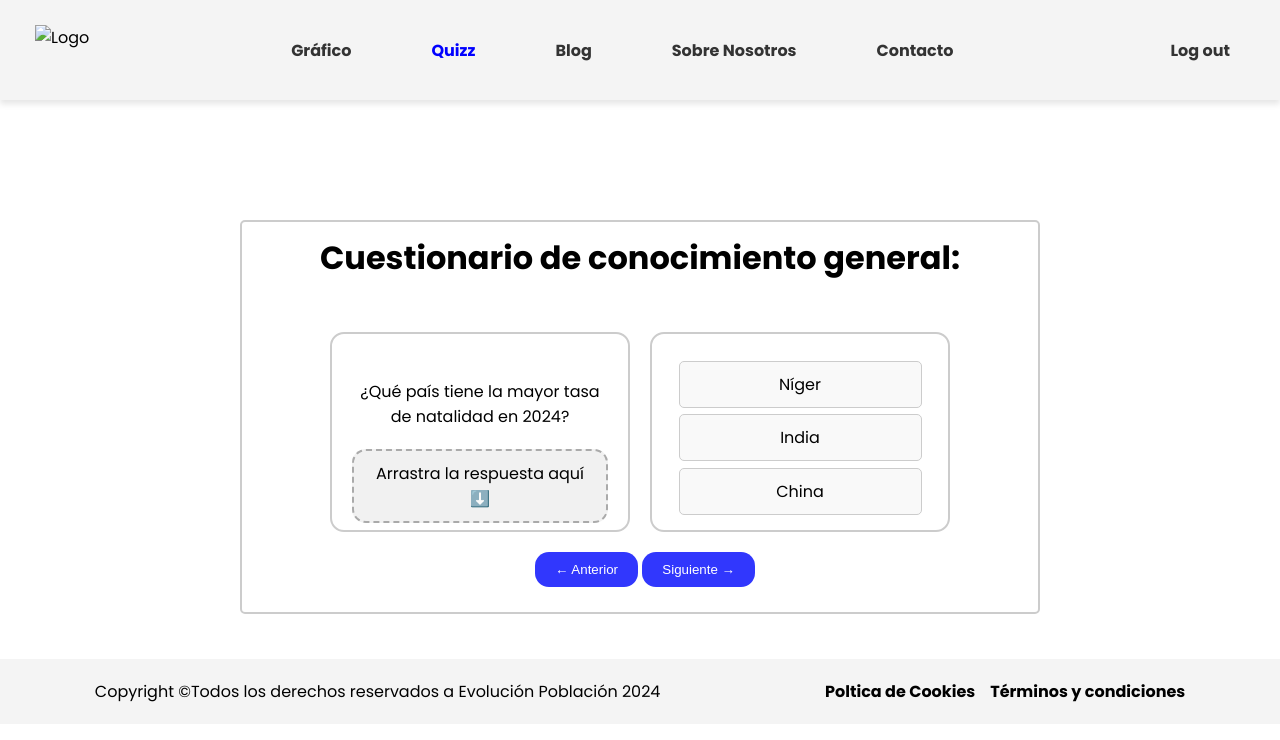
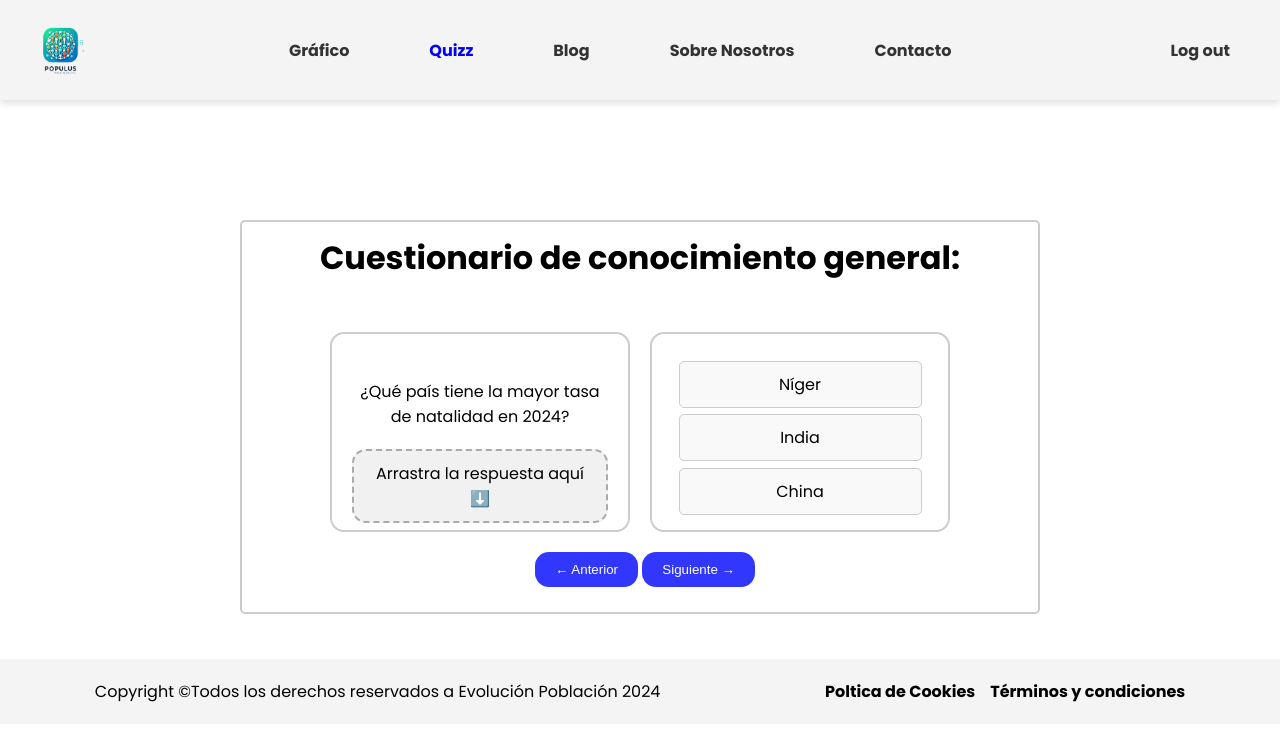
Before and after one commit to diMorillas/PJ92425_EvolucionPoblacion, a plain HTML site: page public/quizz.html in a window 1280 px wide. Drawn offline with Linux system fonts and the light colour scheme.

Commit message:
Added Favicon + NavBar Logo Image

```diff
--- a/public/quizz.html
+++ b/public/quizz.html
@@ -3,8 +3,9 @@
 <head>
   <meta charset="UTF-8">
   <meta name="viewport" content="width=device-width, initial-scale=1.0">
-  <title>Quiz DND</title>
+  <title>Populus</title>
   <link rel="stylesheet" href="./styles.css">
+  <link rel="icon" type="image/x-icon" href="../img/logo.png">
   <link rel="preconnect" href="https://fonts.googleapis.com">
   <link rel="preconnect" href="https://fonts.gstatic.com" crossorigin>
   <link href="https://fonts.googleapis.com/css2?family=Poppins:ital,wght@0,100;0,200;0,300;0,400;0,500;0,600;0,700;0,800;0,900;1,100;1,200;1,300;1,400;1,500;1,600;1,700;1,800;1,900&display=swap" rel="stylesheet">
@@ -109,7 +110,7 @@
 <body>
   <nav>
     <div class="nav-container">
-        <img src="./img/logo.png" alt="Logo">
+        <img src="../img/logo-nav.png" alt="Logo">
         <ul class="nav-enlaces">
             <li><a href="./inicio.html">Gráfico</a></li>
             <li><a style="color: blue;" href="./quizz.html">Quizz</a></li>
```
Also changed, not shown: public/inicio.html (+3 -3 lines), img/logo-nav.png (added), img/logo.png (added).
